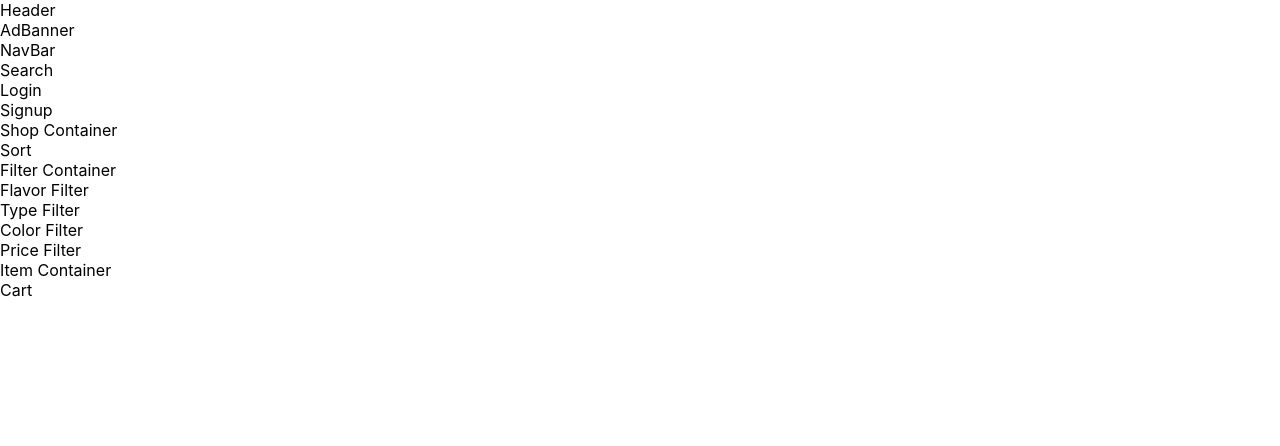
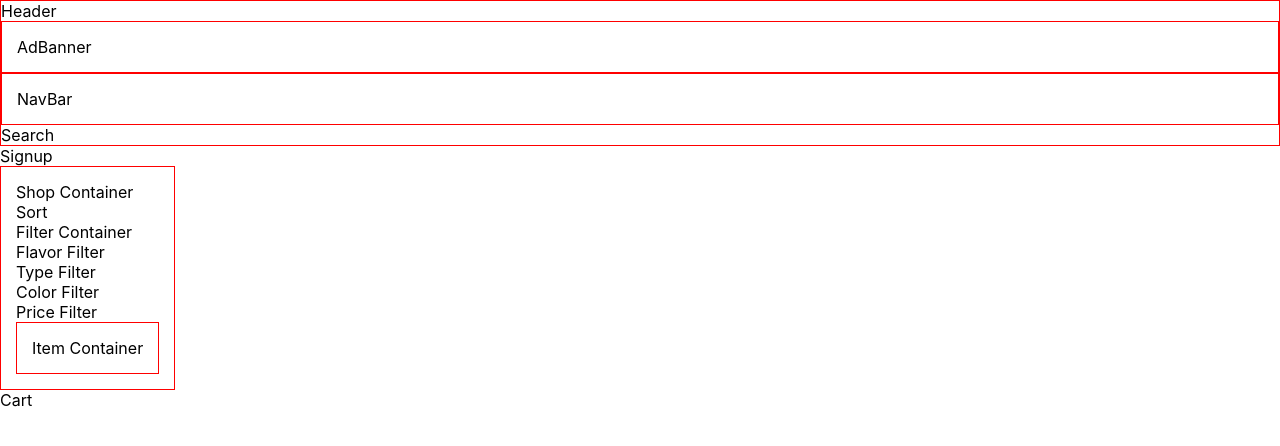
Before and after one commit to svthiery/confectionery-frontend, a React (Create React App) app: page / in a window 1280 px wide. Shown: the top 446 px of the page. Built offline with nearby package versions, Linux system fonts and the light colour scheme.

Commit message:
Add conditional rendering for login and signup modals

```diff
--- a/src/components/AdBanner.js
+++ b/src/components/AdBanner.js
@@ -1,6 +1,8 @@
 function AdBanner() {
     return (
-        <div className="ad-banner">AdBanner</div>
+        <div className="row">
+            <div className="ad-banner col-12">AdBanner</div>
+        </div>
     );
 }
 
--- a/src/components/App.js
+++ b/src/components/App.js
@@ -1,3 +1,4 @@
+import React, { useState } from "react";
 import logo from '../logo.svg';
 import '../App.css';
 import Header from "./Header";
@@ -7,11 +8,15 @@ import Login from "./Login";
 import Signup from "./Signup";
 
 function App() {
+
+  const [showLoginModal, setShowLoginModal] = useState(false)
+  const [showSignupModal, setShowSignupModal] = useState(false)
+
   return (
     <div className="app">
     <Header/>
-    <Login/>
-    <Signup/>
+    <Login showLoginModal={showLoginModal}/>
+    <Signup showSignupModal={showSignupModal}/>
     <ShopContainer/>
     <Cart/>
     {/* <div className="App">
--- a/src/components/Header.js
+++ b/src/components/Header.js
@@ -4,7 +4,7 @@ import Search from "./Search";
 
 function Header() {
   return (
-    <div className="header-div">
+    <div className="header-div col-12">
       <div>Header</div>
       <AdBanner />
       <NavBar />
--- a/src/components/ItemContainer.js
+++ b/src/components/ItemContainer.js
@@ -2,7 +2,7 @@ import ItemTile from "./ItemTile";
 
 function ItemContainer() {
     return (
-        <div className="item-container">Item Container</div>
+        <div className="item-container .col-6">Item Container</div>
     );
 }
 
--- a/src/components/Login.js
+++ b/src/components/Login.js
@@ -1,6 +1,8 @@
-function Login() {
+function Login({showLoginModal}) {
+    const toRender = showLoginModal ? (<div className="login-modal">Login</div>) : null
+
     return (
-        <div className="login-div">Login</div>
+        toRender
     );
 }
 
--- a/src/components/NavBar.js
+++ b/src/components/NavBar.js
@@ -1,6 +1,8 @@
 function NavBar() {
     return (
-        <div className="nav-bar">NavBar</div>
+        <div className="row">
+            <div className="nav-bar col-12">NavBar</div>
+        </div>
     );
 }
 
--- a/src/components/Search.js
+++ b/src/components/Search.js
@@ -1,6 +1,6 @@
 function Search() {
     return (
-        <div className="search-div">Search</div>
+        <div className="search-modal">Search</div>
     );
 }
 
--- a/src/components/ShopContainer.js
+++ b/src/components/ShopContainer.js
@@ -4,11 +4,13 @@ import ItemContainer from "./ItemContainer";
 
 function ShopContainer() {
     return (
-        <div className="shop-container">
-            <div>Shop Container</div>
-            <Sort />
-            <FilterContainer />
-            <ItemContainer />
+        <div className="row">
+            <div className="shop-container .col-12">
+                <div>Shop Container</div>
+                <Sort />
+                <FilterContainer />
+                <ItemContainer />
+            </div>
         </div>
     );
 }
--- a/src/components/Signup.js
+++ b/src/components/Signup.js
@@ -1,6 +1,6 @@
 function Signup() {
     return (
-        <div className="signup-div">Signup</div>
+        <div className="signup-modal">Signup</div>
     );
 }
 
--- a/src/index.css
+++ b/src/index.css
@@ -16,10 +16,43 @@ code {
   box-sizing: border-box;
 }
 
+.col-1 {width: 8.33%;}
+.col-2 {width: 16.66%;}
+.col-3 {width: 25%;}
+.col-4 {width: 33.33%;}
+.col-5 {width: 41.66%;}
+.col-6 {width: 50%;}
+.col-7 {width: 58.33%;}
+.col-8 {width: 66.66%;}
+.col-9 {width: 75%;}
+.col-10 {width: 83.33%;}
+.col-11 {width: 91.66%;}
+.col-12 {width: 100%;}
+
+[class*="col-"] {
+  float: left;
+  padding: 15px;
+  border: 1px solid red;
+}
+
+@media only screen and (max-width: 768px) {
+  /* For mobile phones: */
+  [class*="col-"] {
+    width: 100%;
+  }
+}
+
+.row::after {
+  content: "";
+  clear: both;
+  display: table;
+}
+
 /* HEADER AND SUB-COMPONENTS */
 
 .header-div {
   box-sizing: border-box;
+  padding: 0;
 }
 
 .nav-bar {
@@ -30,8 +63,9 @@ code {
   box-sizing: border-box;
 }
 
-.search-div {
+.search-modal {
   box-sizing: border-box;
+  width: 100px;
 }
 
 /* SHOP CONTAINER, ITEM CONTAINER, ITEM TILES */
@@ -72,11 +106,11 @@ code {
 
 /* LOGIN AND SIGNUP */
 
-.login-div {
+.login-modal {
   box-sizing: border-box;
 }
 
-.signup-div {
+.signup-modal {
   box-sizing: border-box;
 }
 
```
